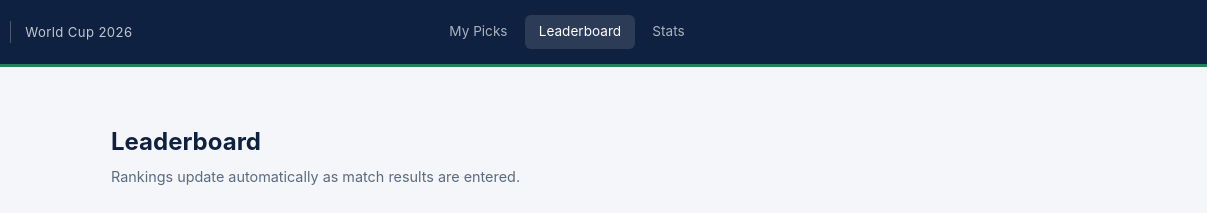
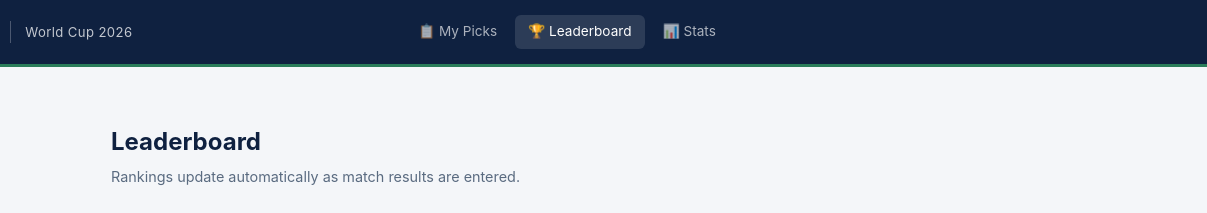
Before and after one commit to bekhruznuriddinov/wc2026-pool, a plain HTML site: page leaderboard.html in a window 1280 px wide. Shown: the top 213 px of the page, 73-1280 px from the left. Drawn offline with nearby package versions, Linux system fonts and the light colour scheme; no server answers.

Commit message:
Add emoji icons to nav links (📋 My Picks, 🏆 Leaderboard, 📊 Stats)
Co-Authored-By: Claude Sonnet 4.6 <noreply@anthropic.com>

```diff
--- a/leaderboard.html
+++ b/leaderboard.html
@@ -19,9 +19,9 @@
       <span class="logo-label">World Cup 2026</span>
     </a>
     <nav class="topnav-links">
-      <a href="predictions.html" class="nav-link">My Picks</a>
-      <a href="leaderboard.html" class="nav-link active">Leaderboard</a>
-      <a href="stats.html" class="nav-link">Stats</a>
+      <a href="predictions.html" class="nav-link">📋 My Picks</a>
+      <a href="leaderboard.html" class="nav-link active">🏆 Leaderboard</a>
+      <a href="stats.html" class="nav-link">📊 Stats</a>
     </nav>
     <div id="userBar"></div>
   </div>
```
Also changed, not shown: predictions.html (+3 -3 lines), stats.html (+3 -3 lines).
